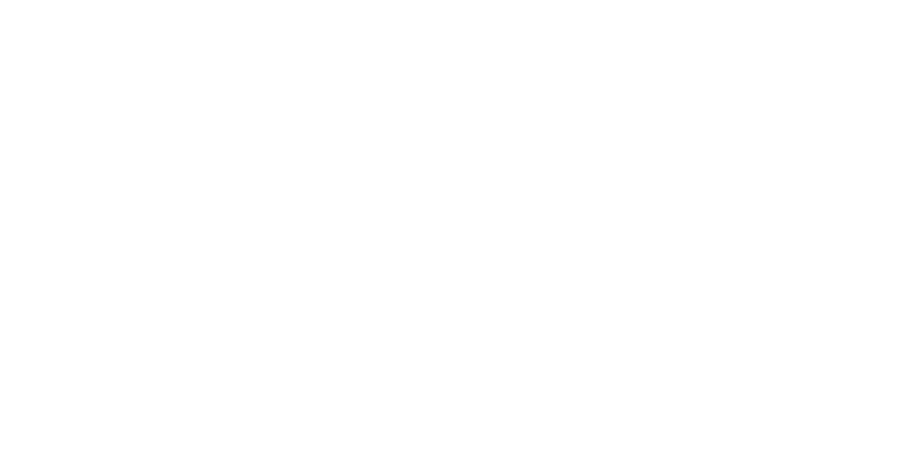
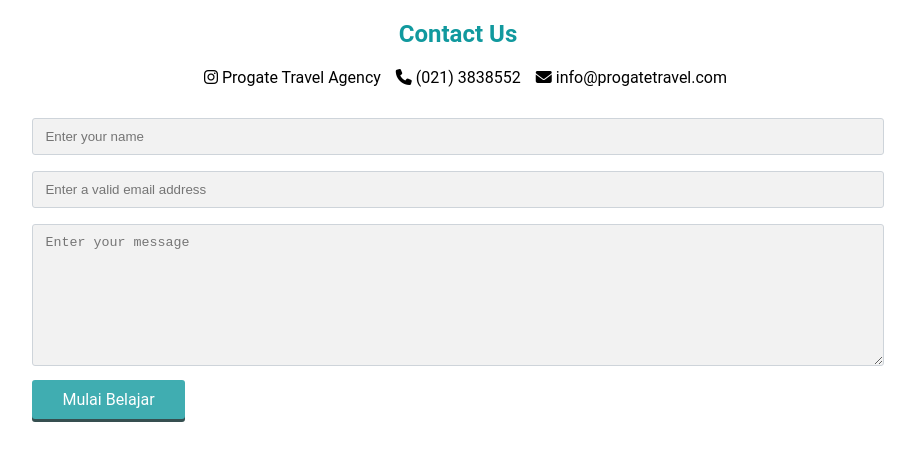
Before and after one commit to keeplearn99/keeplearn99.github.io, a plain HTML site: page index.html in a window 1280 px wide. Shown: the whole page, without its empty margins (182-1097 px from the left). Drawn offline with Linux system fonts and the light colour scheme.

Commit message:
tambah content3 contact us

```diff
--- a/index.html
+++ b/index.html
@@ -3,7 +3,7 @@
 
 <head>
     <meta charset="UTF-8">
-    <meta name="description" content=" > WEB NAME < ">
+    <meta name="description" content=" tour and travel ">
     <meta name="keywords" content="HTML, CSS, digitalent, golang">
     <meta name="author" content="Figo Yusra H, Fatichul Iksan, gandi purna jen, Imam Wiyanto, Hidayatul Hasanah">
     <meta http-equiv="X-UA-Compatible" content="IE=edge">
@@ -13,8 +13,11 @@
     <link rel="stylesheet" href="./style.css">
     <!-- responsive web tablet and mobile -->
     <link rel="stylesheet" href="./responsive.css">
+    <!-- font awesome link icon ==> https://fontawesome.com/v4/icons/ -->
+    <script src="https://kit.fontawesome.com/741b8da9cc.js" crossorigin="anonymous"></script>
 
-    <title> > WEB NAME < </title>
+
+    <title>TOUR & TRAVEL</title>
 </head>
 
 <body>
@@ -30,7 +33,36 @@
         <!-- content 2 -->
 
         <!-- content 3 -->
+        <div class="content3">
 
+            <h2 class="text-center">Contact Us</h2>
+
+            <div class="contact-us">
+                <div class="medsos">
+                    <p><i class="fa-brands fa-instagram"></i> Progate Travel Agency</p>
+                    <p><i class="fa-solid fa-phone"></i> (021) 3838552</p>
+                    <p><i class="fa-solid fa-envelope"></i> info@progatetravel.com</p>
+                </div>
+
+                <div class="form">
+
+                    <div>
+                        <!-- <label>Name</label> -->
+                        <input type="text" name="" placeholder="Enter your name">
+
+                        <!-- <label>Email</label> -->
+                        <input type="email" name="" placeholder="Enter a valid email address">
+
+                        <textarea name="" id="" cols="30" rows="8" placeholder="Enter your message"></textarea>
+                        <span class="btn message">Mulai Belajar</span>
+                    </div>
+
+                </div>
+            </div>
+        </div>
+
+
+        </div>
     </main>
 
     <!-- footer -->
--- a/responsive.css
+++ b/responsive.css
@@ -14,8 +14,12 @@
 
     /* =========== main content 3 =========== */
 
-
-
+    .contact{
+        width:50%
+    }
+    h1{
+        font-size: 32px;
+    }
     /* =========== footer =========== */
 
 }
@@ -35,8 +39,12 @@
 
 
     /* =========== main content 3 =========== */
-
-
+    .contact{
+        width:100%
+    }
+    h1{
+        font-size:24px;
+    }
 
     /* =========== footer =========== */
 
--- a/style.css
+++ b/style.css
@@ -1,9 +1,9 @@
 /* reset */
 
 * {
-    padding: 0;
-    margin: 0;
-    box-sizing: border-box;
+  padding: 0;
+  margin: 0;
+  box-sizing: border-box;
 }
 
 /* =========== header =========== */
@@ -14,11 +14,80 @@
 
 
 /* =========== main content 2 =========== */
+@import url('https://fonts.googleapis.com/css2?family=Roboto:ital,wght@0,700;1,300&display=swap');
+
+.text-center {
+  text-align: center;
+}
 
 
 
 /* =========== main content 3 =========== */
 
+.content3 {
+  margin: 0 auto;
+  max-width: 1600px;
+  font-family: "Roboto", sans-serif;
+  padding: 20px 0px;
+}
+
+.content3 h2{
+  color: #11999e ;
+}
+
+.content3 .contact-us {
+  padding: 20px 100px;
+}
+
+.medsos{
+  display: flex;
+  justify-content: center;
+}
+
+.medsos p{
+  padding-left: 15px;
+  }
+
+.form {
+  margin-top: 25px;
+  display: flex;
+  justify-content: center;
+}
 
 
+input,textarea {
+  width:100%;
+  padding: 10px 12px;
+  margin-top: 6px;
+  margin-bottom: 10px;
+  border-radius: 3px;
+  border:1px solid#ced4da;
+  background-color: #f2f2f2;
+}
+
+.btn {
+  padding: 10px 18px;
+  color: white;
+  display: inline-block;
+  opacity: 0.8;
+  border-radius: 3px;
+  text-align: center;
+}
+
+.message {
+  padding: 10px 30px;
+  background-color: #11999e;
+  cursor: pointer;
+  box-shadow: 0 3px #042425;
+}
+
+.message:active {
+  position: relative;
+  top: 3px;
+  box-shadow: none;
+}
+
+.message:hover{
+  color: yellow;
+}
 /* =========== footer =========== */
```
